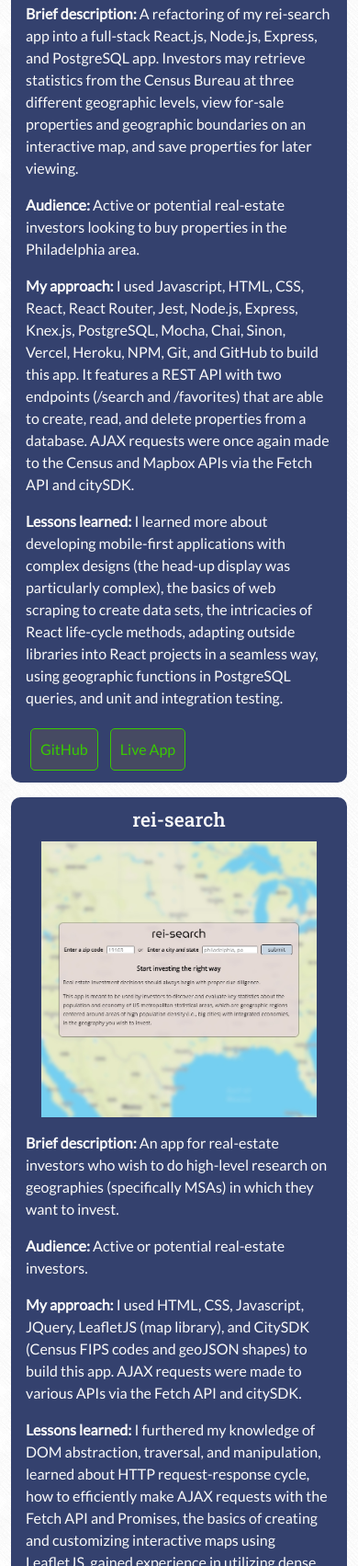
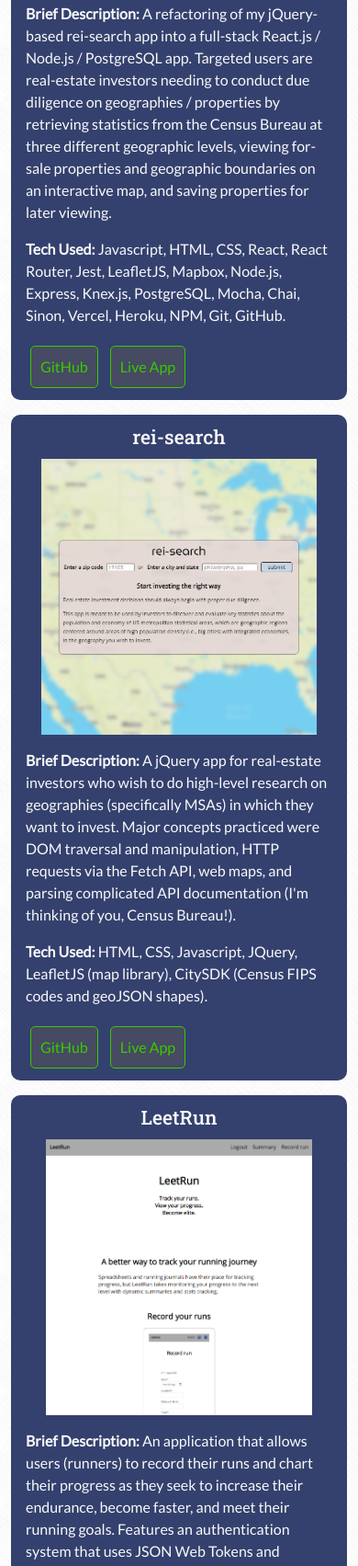
Before and after one commit to bradrivenburgh/portfolio, a plain HTML site: page index.html in a window 390 px wide. Shown: the part 2870-4573 px from the top of the page at 92% size. Drawn offline with nearby package versions, Linux system fonts and the light colour scheme.

Commit message:
shortened project descriptions

```diff
--- a/index.html
+++ b/index.html
@@ -182,27 +182,15 @@
                             </div>
                             <div class="section__portfolio__description">
                                 <p>
-                                    <b>Brief description:</b> A refactoring of my rei-search app into a full-stack
-                                    React.js, Node.js, Express, and PostgreSQL app.  Investors may retrieve statistics
-                                    from the Census Bureau at three different geographic levels, view for-sale properties
-                                    and geographic boundaries on an interactive map, and save properties for later viewing.
+                                    <strong>Brief Description:</strong> A refactoring of my jQuery-based rei-search app into a
+                                    full-stack React.js / Node.js / PostgreSQL app. Targeted users are real-estate investors
+                                    needing to conduct due diligence on geographies / properties by retrieving statistics from the Census Bureau at
+                                    three different geographic levels, viewing for-sale properties and geographic boundaries
+                                    on an interactive map, and saving properties for later viewing.
                                 </p>
                                 <p>
-                                    <b>Audience:</b> Active or potential real-estate investors looking to buy properties in the
-                                    Philadelphia area.
-                                </p>
-                                <p>
-                                    <b>My approach:</b> I used Javascript, HTML, CSS, React, React Router, Jest, Node.js, Express,
-                                    Knex.js, PostgreSQL, Mocha, Chai, Sinon, Vercel, Heroku, NPM, Git, and GitHub to build this app.
-                                    It features a REST API with two endpoints (/search and /favorites) that are able to create, read, and
-                                    delete properties from a database.  AJAX requests were once again made to the Census and Mapbox APIs via
-                                    the Fetch API and citySDK.
-                                </p>
-                                <p>
-                                    <b>Lessons learned:</b> I learned more about developing mobile-first applications with complex designs
-                                    (the head-up display was particularly complex), the basics of web scraping to create data sets, the
-                                    intricacies of React life-cycle methods, adapting outside libraries into React projects in a seamless way,
-                                    using geographic functions in PostgreSQL queries, and unit and integration testing.
+                                    <strong>Tech Used:</strong> Javascript, HTML, CSS, React, React Router, Jest, LeafletJS, Mapbox,
+                                     Node.js, Express, Knex.js, PostgreSQL, Mocha, Chai, Sinon, Vercel, Heroku, NPM, Git, GitHub.
                                 </p>
                                 <a class="section__portfolio__link" href="https://github.com/bradrivenburgh/rei-search-v2-client"
                                 target="_blank" rel="noopener noreferrer">GitHub</a>
@@ -220,23 +208,14 @@
                             </div>
                             <div class="section__portfolio__description">
                                 <p>
-                                    <b>Brief description:</b> An app for real-estate investors who wish to do high-level research on
-                                    geographies (specifically MSAs) in which they want to invest.
+                                    <strong>Brief Description:</strong> A jQuery app for real-estate investors who wish to do high-level
+                                    research on geographies (specifically MSAs) in which they want to invest. Major concepts practiced
+                                    were DOM traversal and manipulation, HTTP requests via the Fetch API, web maps, and parsing
+                                    complicated API documentation (I'm thinking of you, Census Bureau!).
                                 </p>
                                 <p>
-                                    <b>Audience:</b> Active or potential real-estate investors.
-                                </p>
-                                <p>
-                                    <b>My approach:</b> I used HTML, CSS, Javascript, JQuery, LeafletJS (map library), and CitySDK (Census
-                                    FIPS codes and geoJSON shapes) to build this app. AJAX requests were made to various APIs via the Fetch
-                                    API and citySDK.
-                                </p>
-                                <p>
-                                    <b>Lessons learned:</b> I furthered my knowledge of DOM abstraction, traversal, and manipulation, learned
-                                    about HTTP request-response cycle, how to efficiently make AJAX requests with the Fetch API and
-                                    Promises, the basics of creating and customizing interactive maps using LeafletJS, gained experience in
-                                    utilizing dense and convoluted API documentation (I'm thinking of you, Census Bureau!), and added GitHub
-                                    Teams to my list of development technologies.
+                                    <strong>Tech Used:</strong> HTML, CSS, Javascript, JQuery, LeafletJS (map library), CitySDK (Census
+                                    FIPS codes and geoJSON shapes).
                                 </p>
                                 <a class="section__portfolio__link" href="https://github.com/bradrivenburgh/rei-search"
                                 target="_blank" rel="noopener noreferrer">GitHub</a>
@@ -251,8 +230,6 @@
                 <!-- Layout: Group 4 -->
 
                 <div >
-
-
                     <div class="item-1">
                         <div class="section__portfolio " id="leetrun">
                             <h3 class="section__portfolio__heading">LeetRun</h3>
@@ -261,24 +238,14 @@
                                         alt="leetrun" onclick="expandProject(event)">
                             </div>
                             <div class="section__portfolio__description">
-                                <p><b>Brief description:</b> An application that allows users to record their
-                                    runs and track their progress as they seek to increase their endurance, become faster,
-                                    and meet their running goals.
+
+                                <p><strong>Brief Description:</strong> An application that allows users (runners) to record their
+                                    runs and chart their progress as they seek to increase their endurance, become faster,
+                                    and meet their running goals. Features an authentication system that uses JSON Web Tokens
+                                    and dedicated endpoints for user registration and authentication.
                                 </p>
-                                <p><b>Audience:</b> Runners who want to use a web interface to log their runs, chart their progress,
-                                     and easily filter through their past entries. </p>
-                                <p>
-                                    <b>My approach:</b> I used JavaScript, HTML, CSS, React, React Router, Chartjs, Jest, Node.js,
-                                    Express, Knex.js, PostgreSQL, JWT, Bcrypt, Mocha, Chai, Sinon, Vercel, Heroku, NPM, Git, and GitHub to build
-                                    this app.  The REST API has four endpoints, three that enable user accounts (/login, /refresh, /users,) and
-                                    one (/runs) that handles getting, inserting, updating, and deleting run entries for users.
-                                </p>
-                                <p>
-                                    <b>Lessons learned:</b> The most complicated aspect of this project was learning how to use
-                                    JSON Web Tokens (JWT) for user authentication.  It gave me an appreciation for how complicated
-                                    user authentication is and confidence that I can handle setting up at least hobby-level auth.  This
-                                    project also presented a good opportunity to further my use of code layering and modularization,
-                                    especially in setting up service layers to handle user-related operations.
+                                    <strong>Tech Used:</strong> JavaScript, HTML, CSS, React, React Router, Chart.js, Jest, Node.js,
+                                    Express, Knex.js, PostgreSQL, JWT, Bcrypt, Mocha, Chai, Sinon, Vercel, Heroku, NPM, Git, GitHub.
                                 </p>
                                 <a class="section__portfolio__link" href="https://github.com/bradrivenburgh/leetrun-client" target="_blank" rel="noopener noreferrer">GitHub</a>
                                 <a class="section__portfolio__link" href="https://leetrun-client.vercel.app/" target="_blank" rel="noopener noreferrer">Live App</a>
@@ -294,19 +261,12 @@
                             </div>
                             <div class="section__portfolio__description">
                                 <p>
-                                    <b>Brief description:</b> A simple app built using HTML, CSS, and JS designed to test the user's
-                                    knowledge of wine and viticulture.
+                                    <strong>Brief description:</strong> Test your wine knowledge!  This is a jQuery app designed to
+                                    test the the user's knowledge of wine and viticulture.  Practiced DOM traversal and manipulation,
+                                    employing dynamically generated HTML content,
                                 </p>
                                 <p>
-                                    <b>Audience:</b> Anyone, but especially those interested in wine!
-                                </p>
-                                <p>
-                                    <b>My approach:</b> Built with HTML, CSS, JavaScript, and JQuery.
-                                </p>
-                                <p>
-                                    <b>Lessons learned:</b>I primarily learned about DOM traversal and manipulation, employing
-                                    dynamically generated HTML content, and how to plan a project using user stories and gray box
-                                    wireframes.
+                                    <strong>Tech Used:</strong> HTML, CSS, JavaScript, JQuery.
                                 </p>
                                 <a class="section__portfolio__link" href="https://github.com/bradrivenburgh/quiz-app"
                                 target="_blank" rel="noopener noreferrer">GitHub</a>
```
Lines whose indentation alone changed are shown as unchanged.
